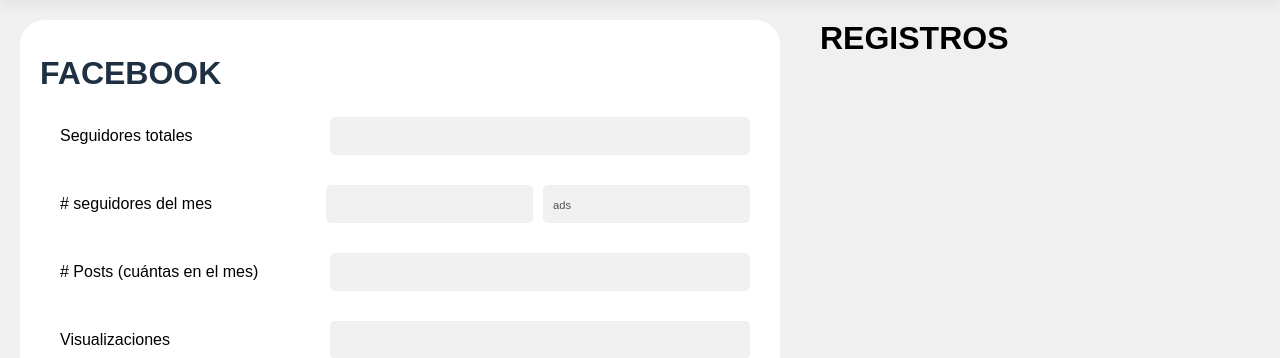
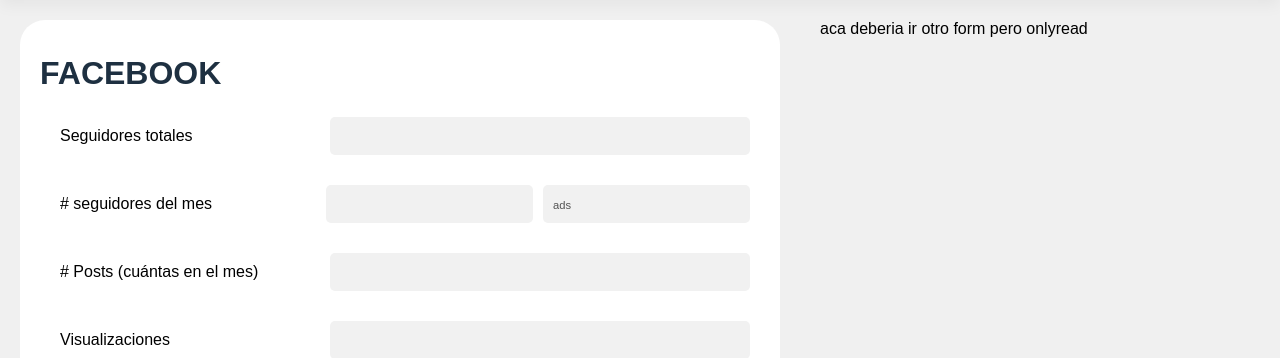
Before and after one commit to puranoide/FBBVA_new_version, a PHP site: page /views/dasboard.php in a window 1280 px wide. Shown: the part 100-458 px from the top of the page. Run offline with PHP 8.4, Linux system fonts and the light colour scheme; the visitor is signed in with stand-in values (Sample User, id 1).

Commit message:
Update dasboard.php

```diff
--- a/views/dasboard.php
+++ b/views/dasboard.php
@@ -286,7 +286,7 @@
             </form>
         </div>
         <div class="container">
-        <h1>REGISTROS</h1>
+            aca deberia ir otro form pero onlyread
         </div>
 
     </main>
```
